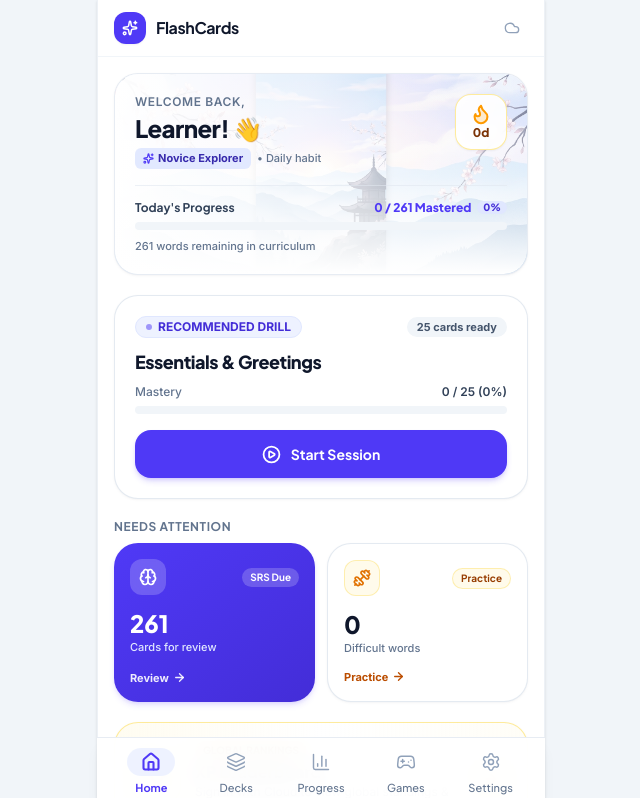
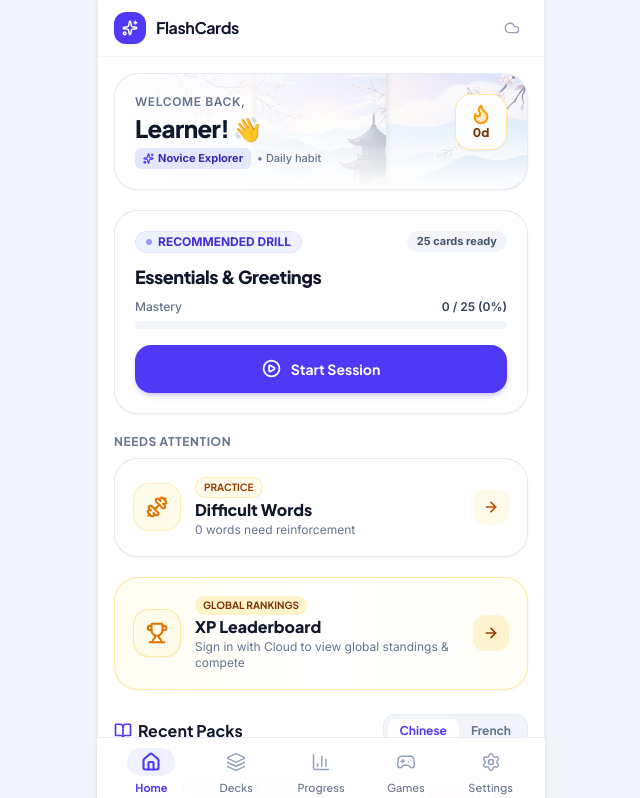
Before and after one commit to RussellJapheth/flash-two, a SvelteKit app: page / in a window 1280 px wide. Shown: the top 798 px of the page, without its empty margins (319-959 px from the left). Built offline with nearby package versions, Linux system fonts and the light colour scheme.

Commit message:
refactor(ui): remove redundant word mastery and review counts from dashboard and progress

```diff
--- a/src/routes/+page.svelte
+++ b/src/routes/+page.svelte
@@ -20,7 +20,6 @@
 		getRecentlyOpenedPackIds
 	} from '$lib/utils/storage';
 	import {
-		getLocalUserXPData,
 		migrateHistoricalProgressXP,
 		computeLevelStats,
 		isCloudSyncEnabled
@@ -30,14 +29,12 @@
 	import type { DeckSummary, StreakStats, WordProgress, CustomDeck, XPStats } from '$lib/types';
 	import {
 		Flame,
-		Brain,
 		Dumbbell,
 		PlayCircle,
 		ArrowRight,
 		Sparkles,
 		BookOpen,
-		Trophy,
-		Lock
+		Trophy
 	} from 'lucide-svelte';
 
 	let username = $state('Russell');
@@ -56,19 +53,12 @@
 	let deckSummaries = $state<DeckSummary[]>([]);
 	let rawCustomDecks = $state<CustomDeck[]>([]);
 	let recentPackIds = $state<string[]>([]);
-	let totalDueCount = $state(0);
 	let totalWeakCount = $state(0);
-	let totalMasteredCount = $state(0);
-	let totalCardCount = $state(0);
 
 	let recommendedDeck = $state<DeckSummary | null>(null);
 	let isStreakModalOpen = $state(false);
 	let isSpreadsheetModalOpen = $state(false);
 	let editingDeck = $state<CustomDeck | null>(null);
-
-	let masteryPercentage = $derived(
-		totalCardCount > 0 ? Math.round((totalMasteredCount / totalCardCount) * 100) : 0
-	);
 
 	let displayedRecentDecks = $derived(() => {
 		if (deckSummaries.length === 0) return [];
@@ -193,10 +183,7 @@
 		}
 
 		deckSummaries = summaries;
-		totalDueCount = dueAccumulator;
 		totalWeakCount = weakAccumulator;
-		totalMasteredCount = masteredAccumulator;
-		totalCardCount = totalCardsAccumulator;
 
 		// Recommended deck: first deck with due cards or first deck
 		recommendedDeck =
@@ -249,7 +236,7 @@
 />
 
 <main class="flex-1 space-y-5 px-4 pt-4 pb-8">
-	<!-- 1. GREETING & TODAY'S PROGRESS HERO -->
+	<!-- 1. GREETING HERO -->
 	<section
 		class="shadow-card relative overflow-hidden rounded-3xl border border-slate-200/80 bg-white p-5"
 	>
@@ -294,31 +281,6 @@
 					{streakStats.currentStreak}d
 				</span>
 			</button>
-		</div>
-
-		<!-- Daily Mastery Progress -->
-		<div class="relative z-10 mt-4 border-t border-slate-200/60 pt-3.5">
-			<div class="mb-1.5 flex items-center justify-between text-xs">
-				<span class="font-headline font-bold text-slate-700">Today's Progress</span>
-				<div class="flex items-center gap-1.5">
-					<span class="font-headline font-extrabold text-indigo-600">
-						{totalMasteredCount} / {totalCardCount} Mastered
-					</span>
-					<span
-						class="py-0.2 rounded-full bg-indigo-100 px-1.5 font-headline text-[10px] font-extrabold text-indigo-700"
-					>
-						{masteryPercentage}%
-					</span>
-				</div>
-			</div>
-			<ProgressBar value={totalMasteredCount} max={totalCardCount} variant="primary" height="h-2" />
-			<p class="mt-2 text-[11px] font-medium text-slate-500">
-				{#if totalCardCount - totalMasteredCount > 0}
-					{totalCardCount - totalMasteredCount} words remaining in curriculum
-				{:else}
-					All curriculum words mastered! 🎉
-				{/if}
-			</p>
 		</div>
 	</section>
 
@@ -376,85 +338,49 @@
 		</section>
 	{/if}
 
-	<!-- 3. WHAT NEEDS ATTENTION (SRS DUE & PRACTICE HUB) -->
+	<!-- 3. WHAT NEEDS ATTENTION (PRACTICE HUB) -->
 	<section class="space-y-2">
 		<h3 class="font-headline text-xs font-bold tracking-wider text-slate-500 uppercase">
 			Needs Attention
 		</h3>
 
-		<div class="grid grid-cols-2 gap-3">
-			<!-- Due SRS Spaced Review Card -->
+		<!-- Difficult Words Practice Card -->
 		<a
-				href={resolve('/review')}
-				class="group relative flex cursor-pointer flex-col justify-between rounded-3xl bg-gradient-to-br from-indigo-600 to-indigo-700 p-4 text-white shadow-md shadow-indigo-600/15 transition-all hover:-translate-y-0.5 hover:shadow-lg hover:shadow-indigo-600/25 active:scale-[0.98]"
+			href={resolve('/practice')}
+			class="shadow-card hover:shadow-card-hover group relative flex cursor-pointer items-center justify-between overflow-hidden rounded-3xl border border-slate-200/90 bg-white p-4.5 transition-all hover:-translate-y-0.5 hover:border-amber-300 active:scale-[0.98]"
 		>
+			<div class="flex items-center gap-3.5">
+				<div
+					class="flex h-12 w-12 shrink-0 items-center justify-center rounded-2xl border border-amber-200/60 bg-amber-50 text-amber-600 transition-transform group-hover:scale-105"
+				>
+					<Dumbbell size={22} strokeWidth={2.25} />
+				</div>
 				<div>
-					<div class="flex items-center justify-between">
-						<div
-							class="flex h-9 w-9 items-center justify-center rounded-xl bg-white/20 text-white backdrop-blur-xs"
+					<div class="flex items-center gap-1.5">
+						<span
+							class="rounded-full border border-amber-200/60 bg-amber-50 px-2 py-0.5 font-headline text-[10px] font-bold text-amber-800"
 						>
-							<Brain size={18} strokeWidth={2.25} />
-						</div>
-						<span
-							class="rounded-full bg-white/20 px-2 py-0.5 font-headline text-[10px] font-bold text-white backdrop-blur-xs"
-						>
-							SRS Due
+							PRACTICE
 						</span>
 					</div>
-					<div class="mt-3">
-						<p class="font-headline text-2xl font-black">{totalDueCount}</p>
-						<p class="text-[11px] font-medium text-indigo-100">Cards for review</p>
+					<h4 class="font-headline text-base font-extrabold text-slate-900">Difficult Words</h4>
+					<p class="font-body text-xs text-slate-500">
+						{totalWeakCount}
+						{totalWeakCount === 1 ? 'word needs' : 'words need'} reinforcement
+					</p>
 				</div>
 			</div>
 
 			<div
-					class="mt-3 flex items-center gap-1 text-[11px] font-bold text-white/90 group-hover:text-white"
+				class="flex h-9 w-9 shrink-0 items-center justify-center rounded-xl bg-amber-50 text-amber-700 transition-colors group-hover:bg-amber-500 group-hover:text-white"
 			>
-					<span>Review</span>
 				<ArrowRight
-						size={13}
+					size={16}
 					strokeWidth={2.5}
-						class="transition-transform group-hover:translate-x-1"
+					class="transition-transform group-hover:translate-x-0.5"
 				/>
 			</div>
 		</a>
-
-			<!-- Difficult Words Practice Card -->
-			<a
-				href={resolve('/practice')}
-				class="group shadow-card hover:shadow-card-hover relative flex cursor-pointer flex-col justify-between rounded-3xl border border-slate-200/90 bg-white p-4 transition-all hover:-translate-y-0.5 hover:border-amber-300 active:scale-[0.98]"
-			>
-				<div>
-					<div class="flex items-center justify-between">
-						<div
-							class="flex h-9 w-9 items-center justify-center rounded-xl border border-amber-200/60 bg-amber-50 text-amber-600"
-						>
-							<Dumbbell size={18} strokeWidth={2.25} />
-						</div>
-						<span
-							class="rounded-full border border-amber-200/60 bg-amber-50 px-2 py-0.5 font-headline text-[10px] font-bold text-amber-800"
-						>
-							Practice
-						</span>
-					</div>
-					<div class="mt-3">
-						<p class="font-headline text-2xl font-black text-slate-900">{totalWeakCount}</p>
-						<p class="text-[11px] font-medium text-slate-500">Difficult words</p>
-					</div>
-				</div>
-
-				<div
-					class="mt-3 flex items-center gap-1 text-[11px] font-bold text-amber-700 group-hover:text-amber-800"
-				>
-					<span>Practice</span>
-					<ArrowRight
-						size={13}
-						strokeWidth={2.5}
-						class="transition-transform group-hover:translate-x-1"
-					/>
-				</div>
-			</a>
-		</div>
 	</section>
 
 	<!-- XP LEADERBOARD PROMOTION CARD -->
@@ -478,18 +404,19 @@
 						</span>
 						{#if isCloudUser && xpStats}
 							<span
-								class="rounded-full border px-2 py-0.5 font-headline text-[10px] font-bold {xpStats.theme.badgeBg} {xpStats.theme.badgeText} {xpStats.theme.badgeBorder}"
+								class="rounded-full border px-2 py-0.5 font-headline text-[10px] font-bold {xpStats
+									.theme.badgeBg} {xpStats.theme.badgeText} {xpStats.theme.badgeBorder}"
 							>
 								Lvl {xpStats.level}
 							</span>
 						{/if}
 					</div>
-					<h3 class="font-headline text-base font-extrabold text-slate-900">
-						XP Leaderboard
-					</h3>
+					<h3 class="font-headline text-base font-extrabold text-slate-900">XP Leaderboard</h3>
 					<p class="font-body text-xs text-slate-500">
 						{#if isCloudUser && xpStats}
-							You earned <span class="font-bold text-amber-700">{xpStats.weeklyXP.toLocaleString()} XP</span> this week
+							You earned <span class="font-bold text-amber-700"
+								>{xpStats.weeklyXP.toLocaleString()} XP</span
+							> this week
 						{:else}
 							Sign in with Cloud to view global standings & compete
 						{/if}
--- a/src/routes/progress/+page.svelte
+++ b/src/routes/progress/+page.svelte
@@ -10,16 +10,10 @@
 		getAllCustomDecks,
 		computeStreakStats
 	} from '$lib/utils/storage';
-	import {
-		getLocalUserXPData,
-		migrateHistoricalProgressXP,
-		computeLevelStats,
-		getLevelTheme
-	} from '$lib/utils/xp';
+	import { migrateHistoricalProgressXP, computeLevelStats, getLevelTheme } from '$lib/utils/xp';
 	import { isCardMastered, isCardLearning, isCardDue } from '$lib/utils/srs';
 	import type { StreakStats, XPStats } from '$lib/types';
 	import {
-		Flag,
 		ShieldCheck,
 		History,
 		Flame,
@@ -29,8 +23,7 @@
 		FileSpreadsheet,
 		Check,
 		Sparkles,
-		Trophy,
-		Zap
+		Trophy
 	} from 'lucide-svelte';
 
 	let streakStats = $state<StreakStats>({
@@ -297,10 +290,6 @@
 
 	let totalLearnedWords = $derived(masteredWordsCount + learningWordsCount);
 
-	let overallPercent = $derived(
-		totalWordsCount > 0 ? Math.round((masteredWordsCount / totalWordsCount) * 100) : 0
-	);
-
 	let maxActivityCount = $derived(Math.max(1, ...weeklyActivity.map((a) => a.count)));
 
 	onMount(() => {
@@ -327,7 +316,8 @@
 				<div>
 					<div class="flex items-center gap-1.5">
 						<span
-							class="rounded-full border px-2 py-0.5 font-headline text-[10px] font-bold {xpStats.theme.badgeBg} {xpStats.theme.badgeText} {xpStats.theme.badgeBorder}"
+							class="rounded-full border px-2 py-0.5 font-headline text-[10px] font-bold {xpStats
+								.theme.badgeBg} {xpStats.theme.badgeText} {xpStats.theme.badgeBorder}"
 						>
 							LEVEL {xpStats.level}
 						</span>
@@ -386,37 +376,7 @@
 		</div>
 	</section>
 
-	<!-- Overall Progress Card -->
-	<section class="shadow-card space-y-3 rounded-3xl border border-slate-200/80 bg-white p-5">
-		<div class="flex items-center justify-between">
-			<div class="flex items-center gap-3">
-				<div
-					class="flex h-11 w-11 items-center justify-center rounded-2xl border border-emerald-100 bg-emerald-50 text-emerald-600"
-				>
-					<Flag size={22} strokeWidth={2} />
-				</div>
-				<div>
-					<p class="font-headline text-xs font-bold text-slate-500">Overall Mastery</p>
-					<p class="font-headline text-2xl font-black text-slate-900">{overallPercent}%</p>
-				</div>
-			</div>
-
-			<span
-				class="rounded-full border border-emerald-200 bg-emerald-50 px-3 py-1 font-headline text-xs font-bold text-emerald-700"
-			>
-				{masteredWordsCount} of {totalWordsCount} Words
-			</span>
-		</div>
-
-		<ProgressBar
-			value={masteredWordsCount}
-			max={totalWordsCount}
-			variant="emerald"
-			height="h-2.5"
-		/>
-	</section>
-
-	<!-- Quick Links (Streak Tier & Saved Words placed directly below Overall Mastery) -->
+	<!-- Quick Links -->
 	<div class="grid grid-cols-2 gap-3">
 		<a
 			href={resolve('/streak')}
```
Also changed, not shown: src/lib/utils/cloud.ts (+8 -1 lines), src/lib/utils/xp.ts (+19 -8 lines). Lines whose indentation alone changed are shown as unchanged.
